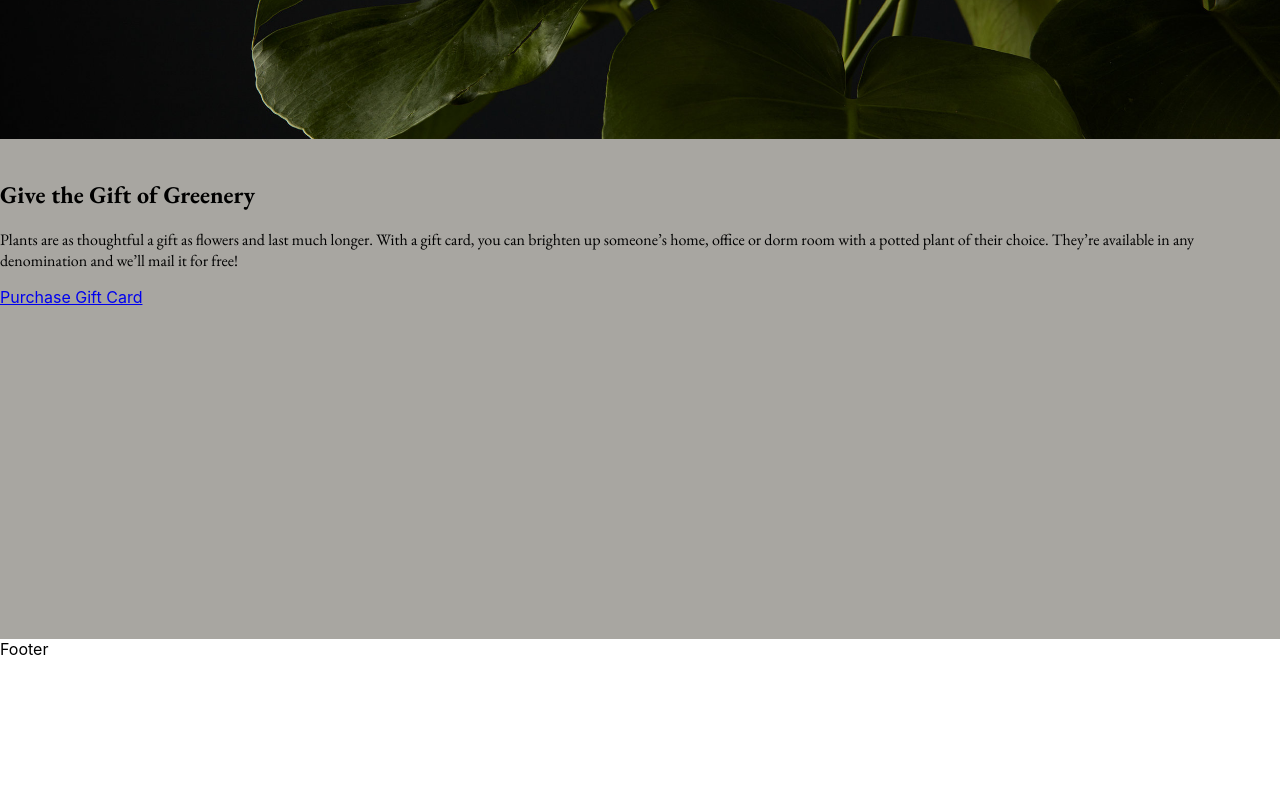
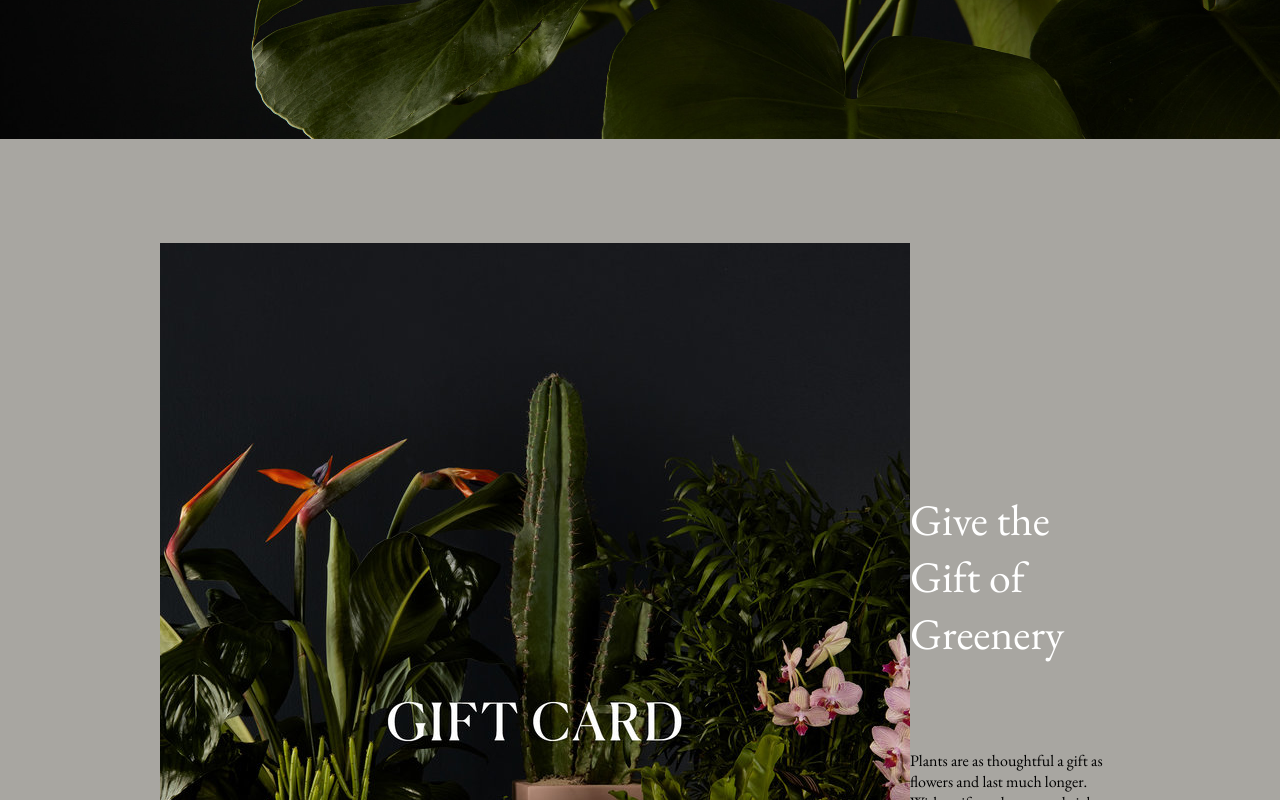
Before and after one commit to Oniaa/react-landing-page-clone, a JavaScript app: page / in a window 1280 px wide. Shown: the part 4060-4860 px from the top of the page. Before the commit the page ends 4719 px from the top, so only its background shows below. Built offline with nearby package versions, Linux system fonts and the light colour scheme; the HTML template or start-up script is replaced by a standard one.

Commit message:
Start last section

```diff
--- a/src/App.js
+++ b/src/App.js
@@ -3,6 +3,7 @@ import { CgFacebook } from 'react-icons/cg';
 import { FaShoppingCart, FaTwitter } from 'react-icons/fa';
 import styles from './App.module.scss';
 import BiggerStatements from './images/BiggerStatements.jpg';
+import giftCard from './images/giftCard.jpg';
 import LilGuys from './images/LilGuys.jpg';
 import LowMaintenance from './images/LowMaintenance.jpg';
 import plant1 from './images/plant1.gif';
@@ -130,18 +131,20 @@ export default function App() {
         </div>
       </section>
       <section className={styles.sixtSection}>
-        <img />
+        <div className={styles.sixtSectContainer}>
+          <img src={giftCard} />
           <div>
-          <h2>Give the Gift of Greenery</h2>
+            <h2 className={styles.h2}>Give the Gift of Greenery</h2>
             <p>
               Plants are as thoughtful a gift as flowers and last much longer.
-            With a gift card, you can brighten up someone’s home, office or dorm
-            room with a potted plant of their choice. They’re available in any
-            denomination and we’ll mail it for free!
+              With a gift card, you can brighten up someone’s home, office or
+              dorm room with a potted plant of their choice. They’re available
+              in any denomination and we’ll mail it for free!
             </p>
             <a href="/#">
               <span>Purchase Gift Card</span>
             </a>
+          </div>
         </div>
       </section>
 
--- a/src/App.module.scss
+++ b/src/App.module.scss
@@ -246,4 +246,12 @@
 .sixtSection {
   min-height: 500px;
   background-color: #a8a6a1;
+
+  .sixtSectContainer {
+    display: flex;
+    justify-content: center;
+    align-items: center;
+    margin: 0 96px;
+    padding: 104px 64px;
+  }
 }
```
Also changed, not shown: src/images/giftCard.jpg (added). Lines whose indentation alone changed are shown as unchanged.
